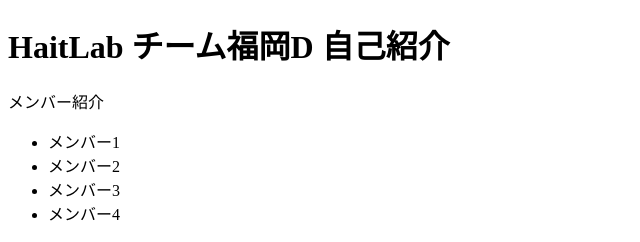
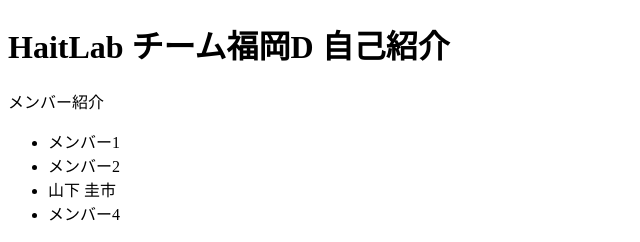
Before and after one commit to Watanabe0624/workshop-repository, a plain HTML site: page index.html in a window 1280 px wide. Shown: the top 242 px of the page, 0-640 px from the left. Drawn offline with Linux system fonts and the light colour scheme.

Commit message:
メンバー３を山下圭市に変更

```diff
--- a/index.html
+++ b/index.html
@@ -1,5 +1,6 @@
 <!doctype html>
 <html lang="ja">
+
 <head>
     <meta charset="UTF-8">
     <title>HaitLab 自己紹介</title>
@@ -14,7 +15,7 @@
     <ul>
         <li>メンバー1</li>
         <li>メンバー2</li>
-            <li>メンバー3</li>
+        <li>山下 圭市</li>
         <li>メンバー4</li>
     </ul>
 
@@ -30,4 +31,5 @@
         Copyright(C) HaitLab
     </footer>
 </body>
+
 </html>
```
Lines whose indentation alone changed are shown as unchanged.
